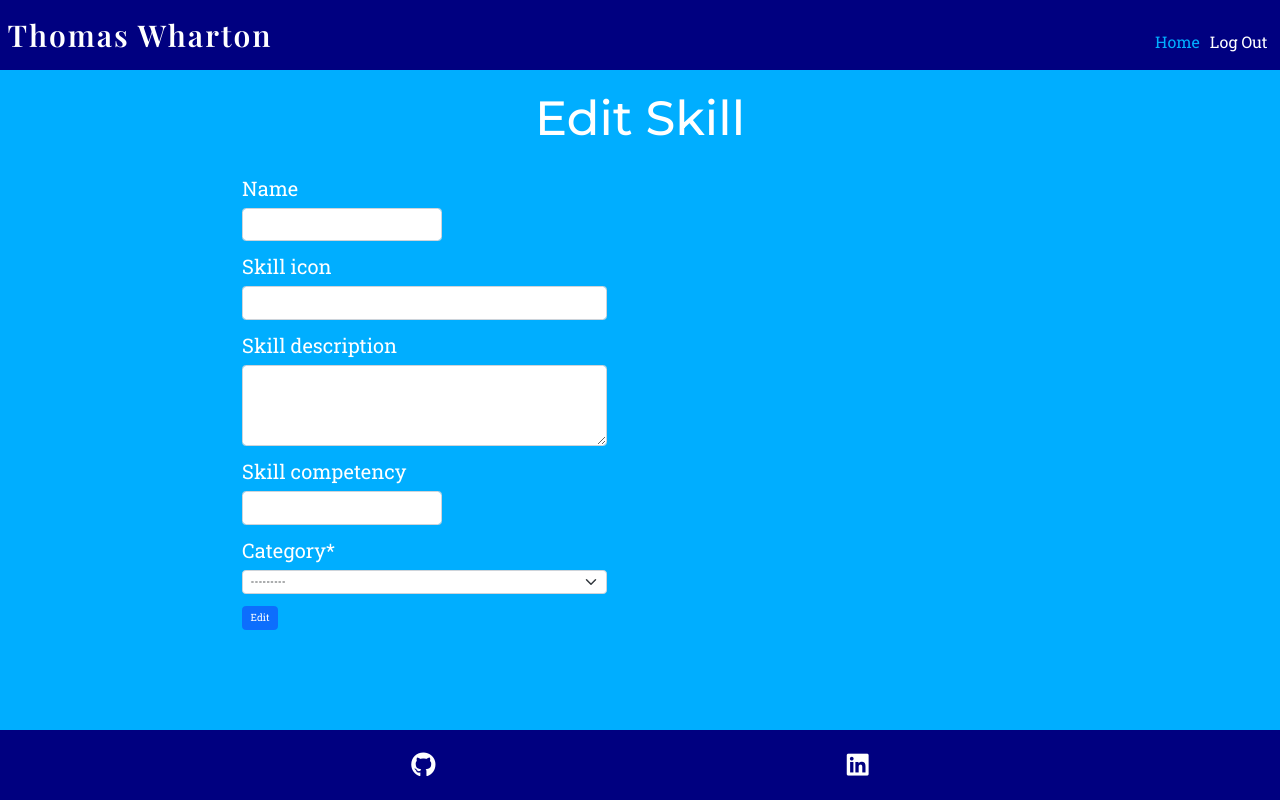
After one commit to ThomasWharton/TW-Portfolio, a Django app: page /edit-skill in a window 1280 px wide. The commit adds this page. Run offline with Django 4.2, Linux system fonts and the light colour scheme; the visitor is signed in with stand-in values (Sample User, id 1); data that the repository does not hold is empty; some libraries are stand-ins or nearby versions.

Commit message:
Feat:Edit skill page

```diff
--- a/portfolio/urls.py
+++ b/portfolio/urls.py
@@ -32,6 +32,8 @@ urlpatterns = [
     path('add-skill', views.display_add_skill, name="add-skill"),
     path('add-project', views.display_add_project, name="add-project"),
     path('add-work-history', views.display_add_work_history, name="add-work-history"),
-    path('add-education', views.display_add_education, name="add-education")
+    path('add-education', views.display_add_education, name="add-education"),
+    path('edit-skill', views.display_edit_skill, name="edit-skill"),
+    path('edit-skill/<skill_id>/', views.display_edit_skill, name="edit-skill"),
 ]
 urlpatterns += static(settings.MEDIA_URL, document_root=settings.MEDIA_ROOT)
--- a/static/css/style.css
+++ b/static/css/style.css
@@ -271,3 +271,7 @@ hr {
     font-size: 1.6rem;
     font-family: var(--main-font);
 }
+
+.form-row {
+    justify-content: space-evenly;
+}
--- /dev/null
+++ b/templates/pages/edit_skill.html
@@ -0,0 +1,41 @@
+{% extends "dashboard_base.html" %}
+
+{% load crispy_forms_tags %}
+
+{% block content %}
+<div class="container d-flex justify-content-center">
+    <div class="row form-row">
+        <h2 class="heading text-center">Edit Skill</h2>
+        <div class="col-md-5">
+            <form method="POST" class="form" enctype="multipart/form-data">
+                {% csrf_token %}
+                <div class="col text-left">
+                    {{ skill_form|crispy }}
+                    <button type="submit" class="btn btn-primary">Edit</button>
+                </div>
+            </form>
+        </div>
+        <div class="col-md-5">
+            <table>
+                <tbody>
+                {% for category in category %}
+                    <tr>
+                        <th class="category-name">{{ category.category }}</th>
+                        {% for skill in skills %}
+                        {% if skill.category == category %}
+                        <td>
+                            <a href="{% url 'edit-skill' skill.id %}">
+                                <img class="skill-icon" src="{{ skill.skill_icon }}" alt="{{ skill.skill_name }}">
+                            </a>
+                        </td>
+                        {% endif %}
+                        {% endfor %}
+                    </tr>
+                {% endfor %}
+                </tbody>
+            </table>
+        </div>
+    </div>
+</div>
+
+{% endblock %}
--- a/templates/sections/projects.html
+++ b/templates/sections/projects.html
@@ -1,7 +1,7 @@
 <div class="container">
     <h2 class="heading text-center">Projects</h2>
     <div class="row card-container">
-    {% for project in project %}
+    {% for project in projects %}
         <div class="card col-md-3 project-card">
             <img src="{{ project.project_image.url }}" class="card-img-top project-image" alt="{{ project.name }}">
             <div class="card-body">
--- a/templates/sections/skills.html
+++ b/templates/sections/skills.html
@@ -6,7 +6,7 @@
         {% for category in category %}
             <tr>
                 <th class="category-name">{{ category.category }}</th>
-                {% for skill in skill %}
+                {% for skill in skills %}
                 {% if skill.category == category %}
                 <td><img class="skill-icon" src="{{ skill.skill_icon }}" alt="{{ skill.skill_name }}"></td>
                 {% endif %}
--- a/tw_portfolio/forms.py
+++ b/tw_portfolio/forms.py
@@ -43,6 +43,11 @@ class SkillForm(forms.ModelForm):
             'skill_competency': forms.TextInput(attrs={'style': 'max-width:20rem'}),
         }
 
+class SelectSkillForm(forms.ModelForm):
+    class Meta:
+        model: Skill
+        fields = ['name']
+
 
 class ProjectForm(forms.ModelForm):
     class Meta:
--- a/tw_portfolio/views.py
+++ b/tw_portfolio/views.py
@@ -22,9 +22,9 @@ def display_home(request):
 
 def display_all(request):
     detail = PersonalDetail.objects.all()
-    skill = Skill.objects.all()
+    skills = Skill.objects.all()
     category = SkillCategory.objects.all()
-    project = Project.objects.all()
+    projects = Project.objects.all()
     data = Home.objects.all()
     work_history = WorkHistory.objects.all()
     education = Education.objects.all()
@@ -32,8 +32,8 @@ def display_all(request):
     context = {
         'detail': detail,
         'data': data,
-        'project': project,
-        'skill': skill,
+        'projects': projects,
+        'skills': skills,
         'category': category,
         'work_history': work_history,
         'education': education
@@ -118,10 +118,10 @@ def display_add_project(request):
         else:
             project_form = ProjectForm()
 
-    project = Project.objects.all()
+    projects = Project.objects.all()
 
     context = {
-        'project': project,
+        'projects': projects,
         'project_form': ProjectForm(),
     }
 
@@ -156,3 +156,38 @@ def display_add_education(request):
     }
 
     return render(request, 'pages/add_education.html', context)
+
+
+@check_admin
+def display_edit_skill(request, skill_id=None):
+    skills = Skill.objects.all()
+    category = SkillCategory.objects.all()
+
+    if skill_id:
+        skill = get_object_or_404(Skill, id=skill_id)
+        skill_form = SkillForm(instance=skill)
+    else:
+        skill_form = SkillForm()
+
+    if request.method == 'POST':
+        if skill_id:
+            skill = get_object_or_404(Skill, id=skill_id)
+            skill_form = SkillForm(request.POST, request.FILES, instance=skill)
+        else:
+            skill_form = SkillForm(request.POST, request.FILES)
+
+        if skill_form.is_valid():
+            skill_form.save()
+            if skill_id:
+                return redirect('edit-skill', skill_id=skill.id)
+            else:
+                return redirect('edit-skill')
+
+    context = {
+        'skill': skill if skill_id else None,
+        'skill_form': SkillForm(),
+        'category': category,
+        'skills': skills
+    }
+
+    return render(request, 'pages/edit_skill.html', context)
```
Also changed, not shown: templates/pages/dashboard.html (+7 -7 lines).
